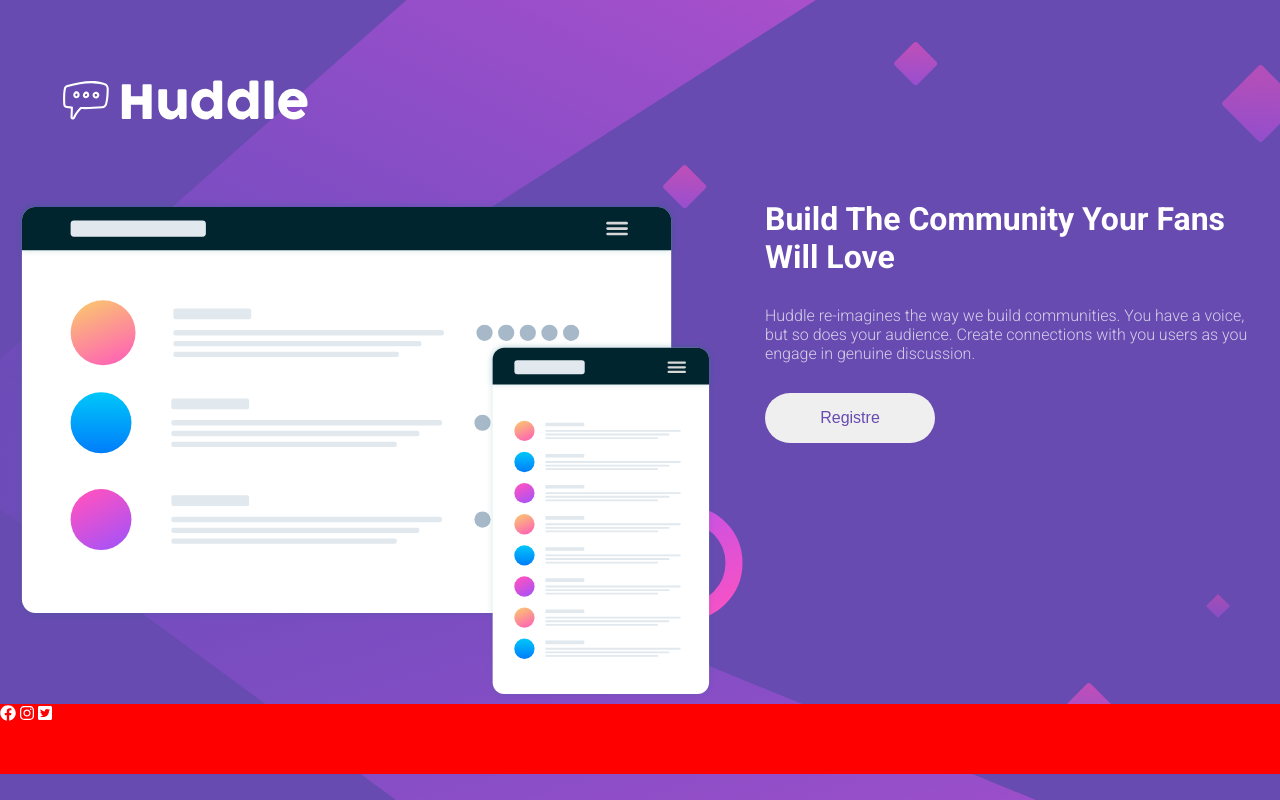
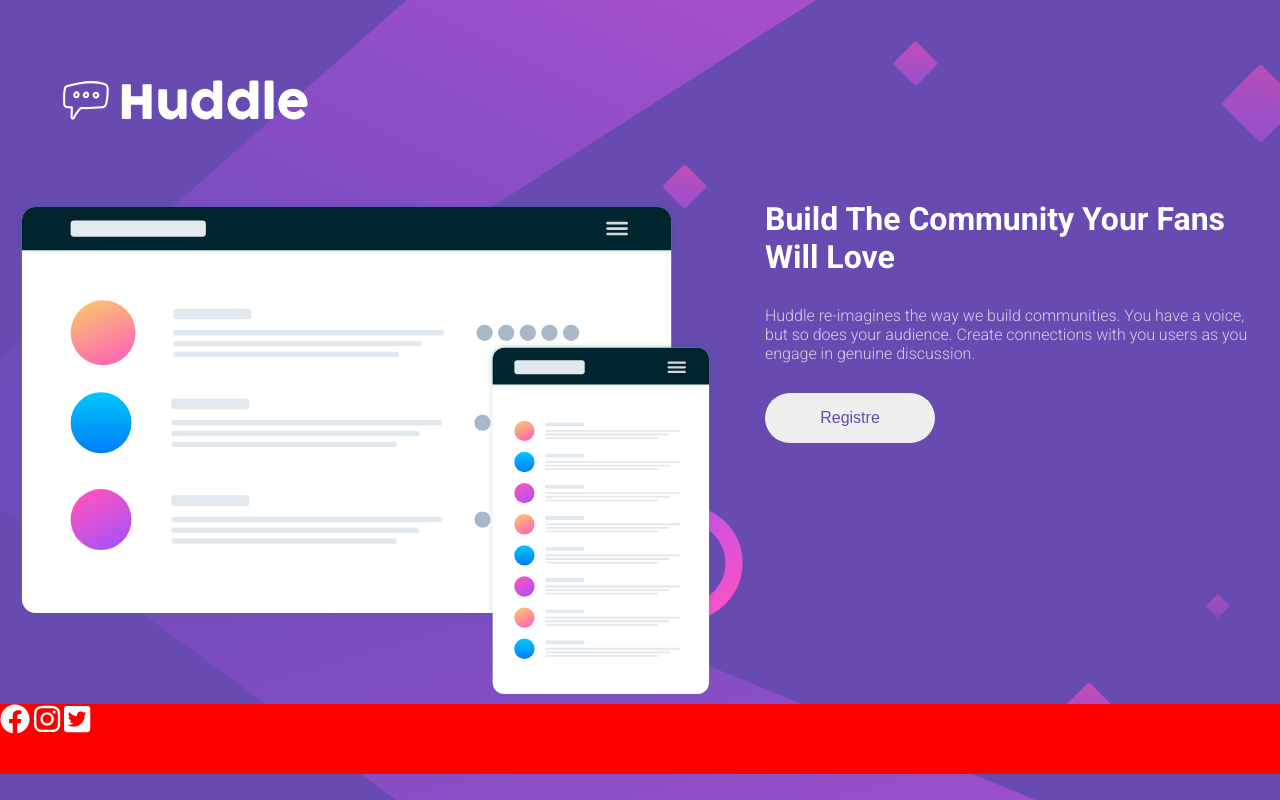
Before and after one commit to Paulo-Adriano/Pagina-Huddle, a plain HTML site: page index.html in a window 1280 px wide. Drawn offline with Linux system fonts and the light colour scheme.

Commit message:
Resetando e adicionando estrutura dos icones

```diff
--- a/index.html
+++ b/index.html
@@ -41,9 +41,18 @@
 
             <div class="rodape">
                 <div class="redes-sociais">
-                    <i class="fab fa-facebook"></i>
-                    <i class="fab fa-instagram"></i>
-                    <i class="fab fa-twitter-square"></i>
+
+                    <span>
+                        <i class="fab fa-facebook"></i>
+                    </span>
+
+                    <span>
+                        <i class="fab fa-instagram"></i>
+                    </span>
+
+                    <span>
+                        <i class="fab fa-twitter-square"></i>
+                    </span>
 
                 </div>
             </div>
--- a/src/css/style.css
+++ b/src/css/style.css
@@ -73,6 +73,6 @@ body {
     background-color: red;
 }
 
-i {
-    width: 50px;
+.fa-facebook, .fa-instagram, .fa-twitter-square {
+    font-size: 30px;
 }
```
